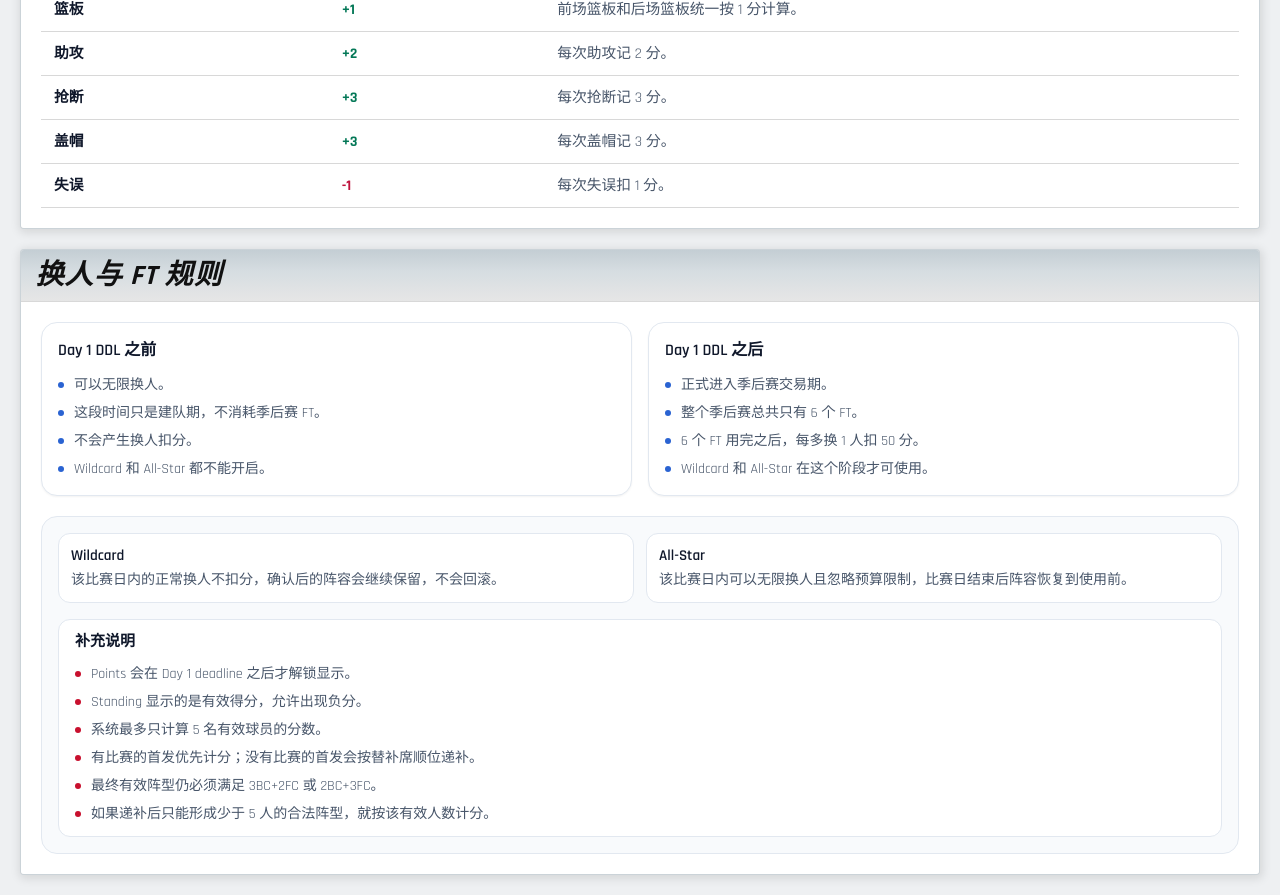
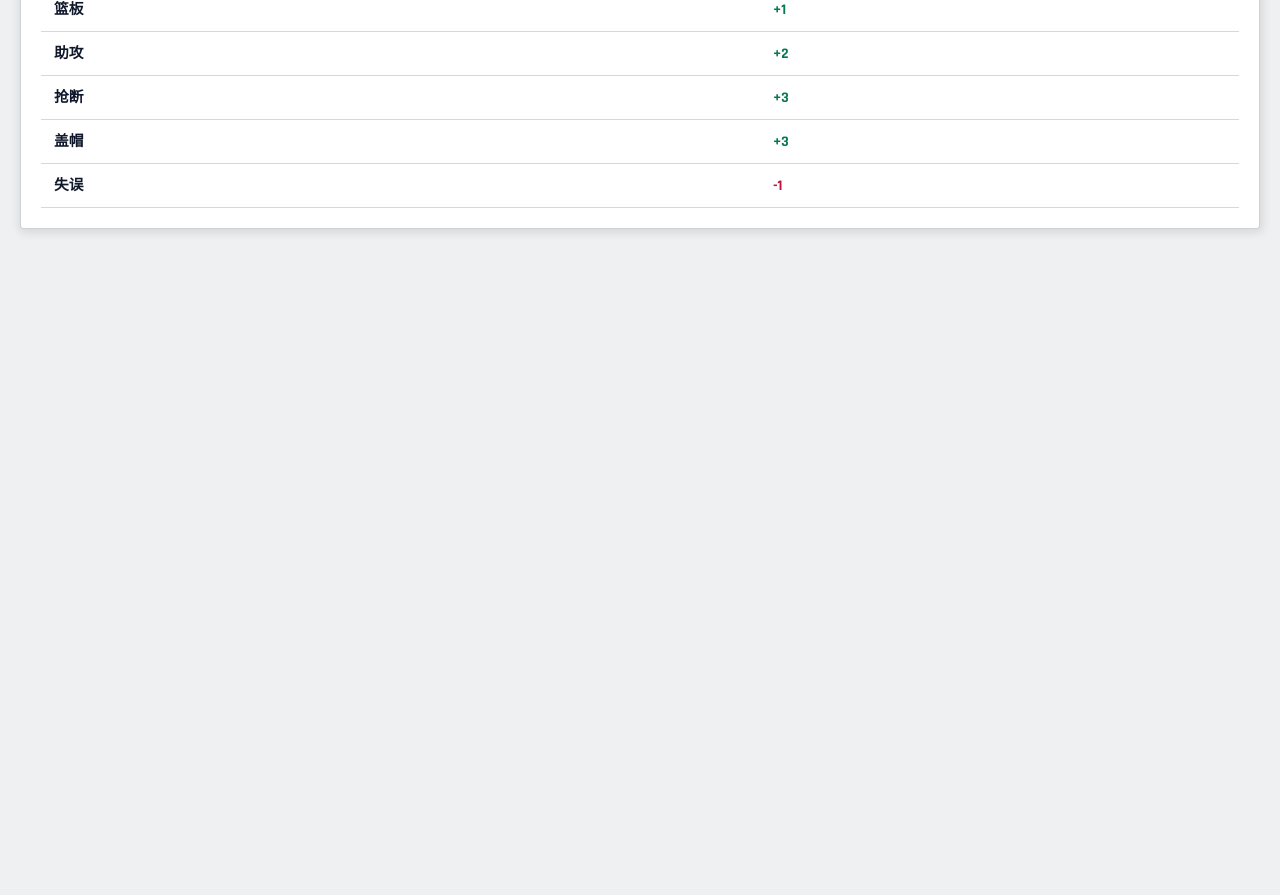
Before and after one commit to Levine-Lai/nba-playoffs-fantasy, a Next.js app in the folder frontend/: page /help in a window 1280 px wide. Shown: the part 420-1315 px from the top of the page. After the commit the page ends 800 px from the top, so only its background shows below. Built offline with nearby package versions, Linux system fonts and the light colour scheme.

Commit message:
Simplify help page and keep test account

```diff
--- a/frontend/src/app/help/page.tsx
+++ b/frontend/src/app/help/page.tsx
@@ -1,51 +1,10 @@
 const scoringRules = [
-  ["得分", "+1", "每得到 1 分，Fantasy 记 1 分。"],
-  ["篮板", "+1", "前场篮板和后场篮板统一按 1 分计算。"],
-  ["助攻", "+2", "每次助攻记 2 分。"],
-  ["抢断", "+3", "每次抢断记 3 分。"],
-  ["盖帽", "+3", "每次盖帽记 3 分。"],
-  ["失误", "-1", "每次失误扣 1 分。"]
-] as const;
-
-const transferStages = [
-  {
-    title: "Day 1 DDL 之前",
-    items: [
-      "可以无限换人。",
-      "这段时间只是建队期，不消耗季后赛 FT。",
-      "不会产生换人扣分。",
-      "Wildcard 和 All-Star 都不能开启。"
-    ]
-  },
-  {
-    title: "Day 1 DDL 之后",
-    items: [
-      "正式进入季后赛交易期。",
-      "整个季后赛总共只有 6 个 FT。",
-      "6 个 FT 用完之后，每多换 1 人扣 50 分。",
-      "Wildcard 和 All-Star 在这个阶段才可使用。"
-    ]
-  }
-] as const;
-
-const chipRules = [
-  {
-    label: "Wildcard",
-    detail: "该比赛日内的正常换人不扣分，确认后的阵容会继续保留，不会回滚。"
-  },
-  {
-    label: "All-Star",
-    detail: "该比赛日内可以无限换人且忽略预算限制，比赛日结束后阵容恢复到使用前。"
-  }
-] as const;
-
-const transferNotes = [
-  "Points 会在 Day 1 deadline 之后才解锁显示。",
-  "Standing 显示的是有效得分，允许出现负分。",
-  "系统最多只计算 5 名有效球员的分数。",
-  "有比赛的首发优先计分；没有比赛的首发会按替补席顺位递补。",
-  "最终有效阵型仍必须满足 3BC+2FC 或 2BC+3FC。",
-  "如果递补后只能形成少于 5 人的合法阵型，就按该有效人数计分。"
+  ["得分", "+1"],
+  ["篮板", "+1"],
+  ["助攻", "+2"],
+  ["抢断", "+3"],
+  ["盖帽", "+3"],
+  ["失误", "-1"]
 ] as const;
 
 export default function HelpPage() {
@@ -54,76 +13,25 @@ export default function HelpPage() {
       <section className="panel overflow-hidden">
         <div className="panel-head">计分规则</div>
         <div className="panel-body p-3 sm:p-5">
-          <div className="overflow-x-auto">
           <table className="table-shell table-fixed">
             <thead>
               <tr>
-                  <th className="w-[24%] text-[12px] sm:text-sm">项目</th>
-                  <th className="w-[18%] text-[12px] sm:text-sm">分值</th>
-                  <th className="text-[12px] sm:text-sm">说明</th>
+                <th className="w-[60%] text-[12px] sm:text-sm">项目</th>
+                <th className="text-[12px] sm:text-sm">分值</th>
               </tr>
             </thead>
             <tbody>
-                {scoringRules.map(([label, value, detail]) => (
+              {scoringRules.map(([label, value]) => (
                 <tr key={label}>
-                    <td className="break-words text-[12px] font-semibold text-slate-900 sm:text-sm">{label}</td>
-                    <td className={`text-[12px] font-bold sm:text-sm ${value.startsWith("-") ? "text-rose-700" : "text-emerald-700"}`}>
+                  <td className="break-words text-[13px] font-semibold text-slate-900 sm:text-sm">{label}</td>
+                  <td className={`text-[13px] font-bold sm:text-sm ${value.startsWith("-") ? "text-rose-700" : "text-emerald-700"}`}>
                     {value}
                   </td>
-                    <td className="break-words text-[12px] leading-5 text-slate-600 sm:text-sm">{detail}</td>
                 </tr>
               ))}
             </tbody>
           </table>
         </div>
-        </div>
-      </section>
-
-      <section className="panel overflow-hidden">
-        <div className="panel-head">换人与 FT 规则</div>
-        <div className="panel-body space-y-4 p-3 sm:space-y-5 sm:p-5">
-          <div className="grid gap-3 sm:gap-4 lg:grid-cols-2">
-            {transferStages.map((stage) => (
-              <article
-                key={stage.title}
-                className="rounded-2xl border border-slate-200 bg-white px-3 py-3 shadow-sm sm:px-4 sm:py-4"
-              >
-                <h2 className="text-[15px] font-semibold leading-5 text-slate-900 sm:text-base">{stage.title}</h2>
-                <ul className="mt-3 space-y-2 text-[12.5px] leading-5 text-slate-600 sm:text-sm">
-                  {stage.items.map((item) => (
-                    <li key={item} className="flex gap-2.5">
-                      <span className="mt-[7px] h-1.5 w-1.5 shrink-0 rounded-full bg-brand-blue" />
-                      <span>{item}</span>
-                    </li>
-                  ))}
-                </ul>
-              </article>
-            ))}
-          </div>
-
-          <div className="rounded-2xl border border-slate-200 bg-slate-50 px-3 py-3 sm:px-4 sm:py-4">
-            <div className="grid gap-3 lg:grid-cols-2">
-              {chipRules.map((chip) => (
-                <article key={chip.label} className="rounded-xl border border-slate-200 bg-white px-3 py-3">
-                  <h3 className="text-sm font-semibold text-slate-900 sm:text-[15px]">{chip.label}</h3>
-                  <p className="mt-1 text-[12.5px] leading-5 text-slate-600 sm:text-sm">{chip.detail}</p>
-                </article>
-              ))}
-            </div>
-
-            <div className="mt-4 rounded-xl border border-slate-200 bg-white px-3 py-3 sm:px-4">
-              <h3 className="text-sm font-semibold text-slate-900 sm:text-[15px]">补充说明</h3>
-              <ul className="mt-3 space-y-2 text-[12.5px] leading-5 text-slate-600 sm:text-sm">
-                {transferNotes.map((note) => (
-                  <li key={note} className="flex gap-2.5">
-                    <span className="mt-[7px] h-1.5 w-1.5 shrink-0 rounded-full bg-brand-pink" />
-                    <span>{note}</span>
-                  </li>
-                ))}
-              </ul>
-            </div>
-          </div>
-        </div>
       </section>
     </div>
   );
```
Also changed, not shown: 1 other file (tests, documents, lock files or other folders). Lines whose indentation alone changed are shown as unchanged.
